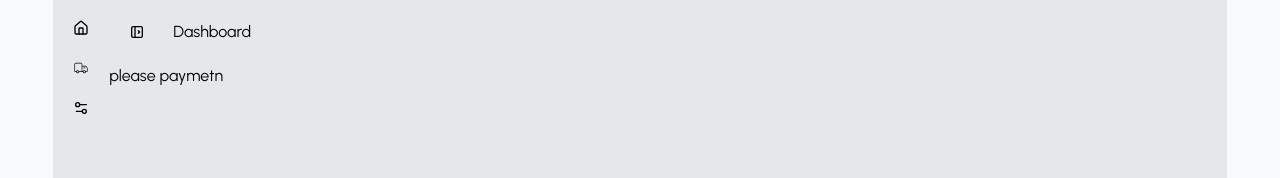
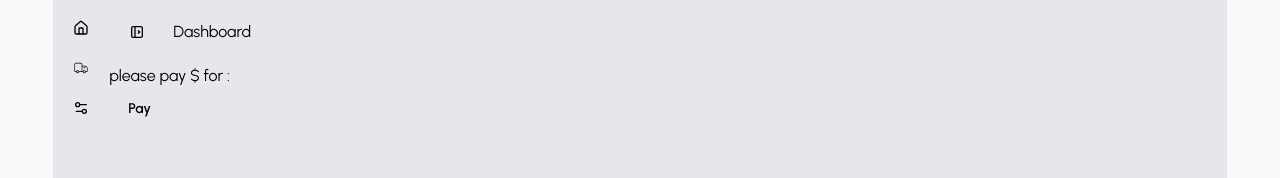
Before and after one commit to asik247/zap-shift-client-site, a React (Vite) app: page /dashboard/payment/1 in a window 1280 px wide. Shown: the top 178 px of the page. Built offline with nearby package versions, Linux system fonts and the light colour scheme; no server answers; sample sign-in values are in the browser's storage.

Commit message:
payment system done

```diff
--- a/src/Pages/DashBoard/Payment/Payment.jsx
+++ b/src/Pages/DashBoard/Payment/Payment.jsx
@@ -14,12 +14,25 @@ const Payment = () => {
         }
 
     })
+    const handlePaymetn =async ()=>{
+        const paymentInfo = {
+            cost:percles.cost,
+            percleId:percles._id,
+            senderEmail:percles.senderEmail,
+            percelName:percles.percelName
+            // name:percels.percelName
+        }
+        const res = await instance.post('/create-checkout-session',paymentInfo)
+        console.log(res.data);
+        window.location.href = res.data.url;
+    }
     if(isLoading){
         return <p>Loading....</p>
     }
     return (
         <div>
-            <h2>please paymetn</h2>
+            <h2>please pay ${percles.cost} for : {percles.percelName}</h2>
+            <button onClick={handlePaymetn} className='btn btn-ghost'>Pay</button>
             {console.log('id percles',percles)}
         </div>
     );
--- /dev/null
+++ b/src/Pages/DashBoard/Payment/PaymentCanclled.jsx
@@ -0,0 +1,13 @@
+import React from 'react';
+import { Link } from 'react-router';
+
+const PaymentCanclled = () => {
+    return (
+        <div>
+            <h1>pay canclled try agen!</h1>
+            <Link to={'/dashboard/mypercels'}><button className='btn btn-ghost'>Tray Agen</button></Link>
+        </div>
+    );
+};
+
+export default PaymentCanclled;
--- /dev/null
+++ b/src/Pages/DashBoard/Payment/PaymentSuccess.jsx
@@ -0,0 +1,11 @@
+import React from 'react';
+
+const PaymentSuccess = () => {
+    return (
+        <div>
+            <h1>your pay successfully done</h1>
+        </div>
+    );
+};
+
+export default PaymentSuccess;
--- a/src/Routers/Router.jsx
+++ b/src/Routers/Router.jsx
@@ -18,6 +18,8 @@ import SendAPercel from "../Pages/PercelSend/SendAPercel";
 import DashboardLayout from "../Layouts/DashboardLayout";
 import MyPercels from "../Pages/DashBoard/MyPercels/MyPercels";
 import Payment from "../Pages/DashBoard/Payment/Payment";
+import PaymentSuccess from "../Pages/DashBoard/Payment/PaymentSuccess";
+import PaymentCanclled from "../Pages/DashBoard/Payment/PaymentCanclled";
 const router = createBrowserRouter([
     {
         path: '/',
@@ -57,6 +59,14 @@ const router = createBrowserRouter([
             {
                 path:'payment/:paymentId',
                 Component:Payment
+            },
+            {
+                path:'payment-success',
+                Component:PaymentSuccess
+            },
+            {
+                path:'payment-cancelled',
+                Component:PaymentCanclled
             }
         ]
     }
```
